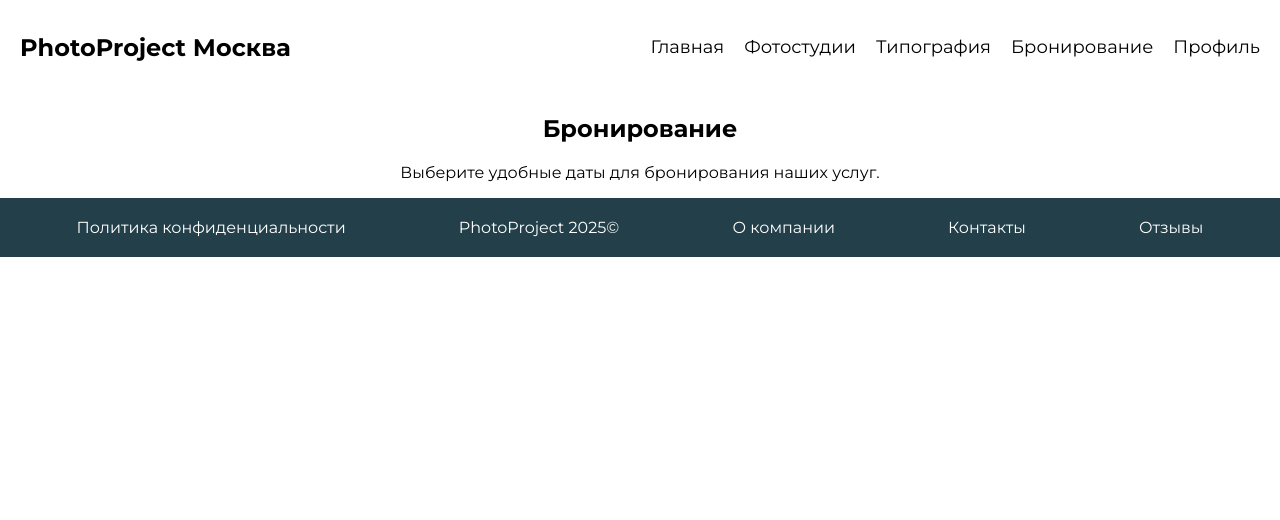
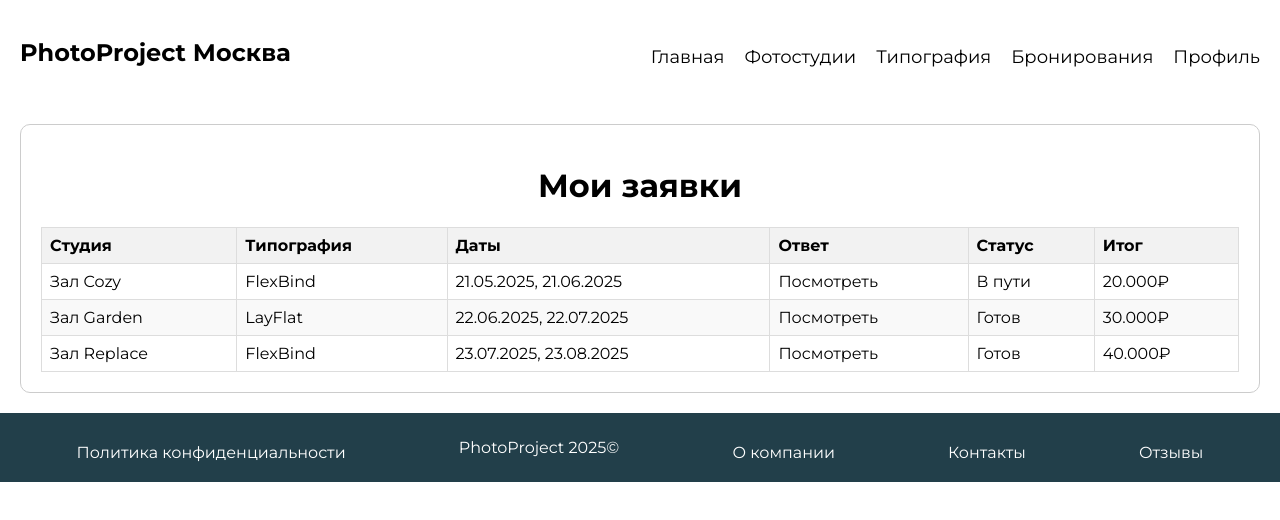
Before and after one commit to MaximkaProMax/graduation, a React (Create React App) app in the folder photoproject/: page /booking in a window 1280 px wide. Shown: the top 520 px of the page. Built offline with nearby package versions, Linux system fonts and the light colour scheme; the HTML template or start-up script is replaced by a standard one.

Commit message:
Create Printing, Photostudios. Login, Booking and Update Home, Header
Create Printing, Photostudios. Login, Booking and Update Home, Header

```diff
--- /dev/null
+++ b/package.json
@@ -0,0 +1,5 @@
+{
+  "dependencies": {
+    "axios": "^1.7.9"
+  }
+}
--- a/photoproject/src/App.js
+++ b/photoproject/src/App.js
@@ -1,4 +1,3 @@
-// src/App.js
 import React from 'react';
 import { BrowserRouter as Router, Route, Routes } from 'react-router-dom';
 import Header from './components/Header';
@@ -6,6 +5,8 @@ import Photostudios from './components/Photostudios';
 import Printing from './components/Printing';
 import Booking from './components/Booking';
 import Home from './components/Home';
+import Login from './components/Login'; // Импортируем компонент Login
+import Footer from './components/Footer'; // Импортируем компонент Footer
 import './App.css';
 
 function App() {
@@ -19,8 +20,10 @@ function App() {
             <Route path="/printing" element={<Printing />} />
             <Route path="/booking" element={<Booking />} />
             <Route path="/" element={<Home />} /> {/* Главная страница */}
+            <Route path="/login" element={<Login />} /> {/* Страница авторизации */}
           </Routes>
         </main>
+        <Footer /> {/* Располагаем футер здесь */}
       </div>
     </Router>
   );
--- /dev/null
+++ b/photoproject/src/components/Booking.css
@@ -0,0 +1,30 @@
+.booking-container {
+    margin: 20px;
+    padding: 20px;
+    border: 1px solid #ccc;
+    border-radius: 10px;
+  }
+
+  .booking-table {
+    width: 100%;
+    border-collapse: collapse;
+  }
+
+  .booking-table th,
+  .booking-table td {
+    border: 1px solid #ddd;
+    padding: 8px;
+    text-align: left;
+  }
+
+  .booking-table th {
+    background-color: #f2f2f2;
+  }
+
+  .booking-table tr:nth-child(even) {
+    background-color: #f9f9f9;
+  }
+
+  .booking-table tr:hover {
+    background-color: #ddd;
+  }
--- a/photoproject/src/components/Booking.js
+++ b/photoproject/src/components/Booking.js
@@ -1,15 +1,73 @@
-// src/components/Booking.js
-import React from 'react';
-import Footer from './Footer';
+import React, { useState, useEffect } from 'react';
+import './Booking.css';
 
-function Booking() {
+const Booking = () => {
+  const [bookings, setBookings] = useState([]);
+
+  useEffect(() => {
+    // В реальном приложении данные будут получены из базы данных
+    const fetchData = async () => {
+      const data = [
+        {
+          studio: 'Зал Cozy',
+          typography: 'FlexBind',
+          dates: ['21.05.2025', '21.06.2025'],
+          response: 'Посмотреть',
+          status: 'В пути',
+          total: '20.000₽'
+        },
+        {
+          studio: 'Зал Garden',
+          typography: 'LayFlat',
+          dates: ['22.06.2025', '22.07.2025'],
+          response: 'Посмотреть',
+          status: 'Готов',
+          total: '30.000₽'
+        },
+        {
+          studio: 'Зал Replace',
+          typography: 'FlexBind',
+          dates: ['23.07.2025', '23.08.2025'],
+          response: 'Посмотреть',
+          status: 'Готов',
+          total: '40.000₽'
+        },
+      ];
+      setBookings(data);
+    };
+
+    fetchData();
+  }, []);
+
   return (
-    <div className="booking">
-      <h2>Бронирование</h2>
-      <p>Выберите удобные даты для бронирования наших услуг.</p>
-      <Footer />
+    <div className="booking-container">
+      <h1>Мои заявки</h1>
+      <table className="booking-table">
+        <thead>
+          <tr>
+            <th>Студия</th>
+            <th>Типография</th>
+            <th>Даты</th>
+            <th>Ответ</th>
+            <th>Статус</th>
+            <th>Итог</th>
+          </tr>
+        </thead>
+        <tbody>
+          {bookings.map((booking, index) => (
+            <tr key={index}>
+              <td>{booking.studio}</td>
+              <td>{booking.typography}</td>
+              <td>{booking.dates.join(', ')}</td>
+              <td>{booking.response}</td>
+              <td>{booking.status}</td>
+              <td>{booking.total}</td>
+            </tr>
+          ))}
+        </tbody>
+      </table>
     </div>
   );
-}
+};
 
 export default Booking;
--- a/photoproject/src/components/Header.js
+++ b/photoproject/src/components/Header.js
@@ -11,8 +11,8 @@ function Header() {
           <li><Link to="/">Главная</Link></li>
           <li><Link to="/photostudios">Фотостудии</Link></li>
           <li><Link to="/printing">Типография</Link></li>
-          <li><Link to="/booking">Бронирование</Link></li>
-          <li><Link to="#" className="user-profile">Профиль</Link></li>
+          <li><Link to="/booking">Бронирования</Link></li>
+          <li><Link to="/login">Профиль</Link></li>
         </ul>
       </nav>
     </header>
--- a/photoproject/src/components/Home.css
+++ b/photoproject/src/components/Home.css
@@ -78,9 +78,12 @@ body {
 }
 
 .cta-button {
+  display: inline-block; /* Ограничиваем размер кнопки */
+  width: auto; /* Добавляем это свойство, чтобы кнопка не растягивалась на всю ширину */
   margin-top: 20px;
   padding: 10px 20px;
-  background-color: yellow;
+  background-color: yellow; /* Задаем цвет кнопки */
+  color: black; /* Возвращаем цвет текста на черный */
   border: none;
   border-radius: 5px;
   cursor: pointer;
--- a/photoproject/src/components/Home.js
+++ b/photoproject/src/components/Home.js
@@ -1,7 +1,6 @@
 // src/components/Home.js
 import React from 'react';
 import './Home.css';
-import Footer from './Footer';
 
 function Home() {
   return (
@@ -23,7 +22,6 @@ function Home() {
         </div>
         <button className="cta-button">Создать заявку</button>
       </main>
-      <Footer />
     </div>
   );
 }
--- /dev/null
+++ b/photoproject/src/components/Login.css
@@ -0,0 +1,62 @@
+.login-wrapper {
+  display: flex;
+  justify-content: center; /* Центрирует по горизонтали */
+  align-items: center; /* Центрирует по вертикали */
+  height: 80vh; /* Задаем высоту в 80% высоты вьюпорта */
+  background-color: #f9f9f9; /* Цвет фона */
+}
+
+.login-container {
+  width: 300px;
+  padding: 20px;
+  border: 1px solid #ccc;
+  border-radius: 5px;
+  background-color: #ffffff;
+  box-shadow: 0 0 10px rgba(0, 0, 0, 0.1); /* Добавляем тень */
+}
+
+h2 {
+  text-align: center;
+  margin-bottom: 20px;
+}
+
+.input-group {
+  margin-bottom: 15px;
+}
+
+.input-group label {
+  display: block;
+  margin-bottom: 5px;
+}
+
+.input-group input {
+  width: 100%;
+  padding: 8px;
+  box-sizing: border-box;
+}
+
+button {
+  width: 100%;
+  padding: 10px;
+  background-color: #ffcc00;
+  border: none;
+  border-radius: 5px;
+  cursor: pointer;
+}
+
+button:hover {
+  background-color: #e6b800;
+}
+
+.error {
+  color: red;
+  margin-top: 10px;
+  text-align: center;
+}
+
+a {
+  display: block;
+  text-align: center;
+  margin-top: 10px;
+  color: #ffcc00;
+}
--- /dev/null
+++ b/photoproject/src/components/Login.js
@@ -0,0 +1,59 @@
+import React, { useState } from 'react';
+import './Login.css';
+import axios from 'axios';
+
+function Login() {
+  const [username, setUsername] = useState('');
+  const [password, setPassword] = useState('');
+  const [error, setError] = useState('');
+
+  const handleLogin = async (e) => {
+    e.preventDefault();
+    try {
+      const response = await axios.post('/api/login', {
+        username,
+        password,
+      });
+
+      if (response.data.success) {
+        // Redirect to the user's account page
+        window.location.href = '/account';
+      } else {
+        setError(response.data.message || 'Пользователь не существует. Пожалуйста, зарегистрируйтесь.');
+      }
+    } catch (error) {
+      setError('Произошла ошибка при попытке входа. Пожалуйста, попробуйте позже.');
+    }
+  };
+
+  return (
+    <div className="login-wrapper">
+      <div className="login-container">
+        <h2>Авторизация</h2>
+        <form onSubmit={handleLogin}>
+          <div className="input-group">
+            <label>Логин</label>
+            <input
+              type="text"
+              value={username}
+              onChange={(e) => setUsername(e.target.value)}
+            />
+          </div>
+          <div className="input-group">
+            <label>Пароль</label>
+            <input
+              type="password"
+              value={password}
+              onChange={(e) => setPassword(e.target.value)}
+            />
+          </div>
+          <button type="submit">Войти</button>
+        </form>
+        {error && <p className="error">{error}</p>}
+        <a href="/reset-password">Сброс пароля</a>
+      </div>
+    </div>
+  );
+}
+
+export default Login;
--- a/photoproject/src/components/Photostudios.js
+++ b/photoproject/src/components/Photostudios.js
@@ -1,7 +1,6 @@
 // src/components/Photostudios.js
 import React from 'react';
 import './Photostudios.css';
-import Footer from './Footer';
 
 function Photostudios() {
   return (
@@ -60,7 +59,7 @@ function Photostudios() {
             </div>
           </div>
         </div>
-      </div> <Footer />
+      </div>
     </div>
   );
 }
--- a/photoproject/src/components/Printing.css
+++ b/photoproject/src/components/Printing.css
@@ -1,4 +1,5 @@
 /* src/components/Printing.css */
+
 .printing {
   max-width: 1200px;
   margin: 0 auto;
@@ -16,7 +17,8 @@
 .printing-list {
   display: flex;
   flex-wrap: wrap;
-    justify-content: space-between;
+  justify-content: space-around; /* Убедившись, что элементы равномерно распределяются */
+  gap: 50px; /* Задает отступ между карточками */
 }
 
 .printing-card {
```
Also changed, not shown: photoproject/src/components/Printing.js (+40 -29 lines), 1 other file (tests, documents, lock files or other folders). Lines whose indentation alone changed are shown as unchanged.
